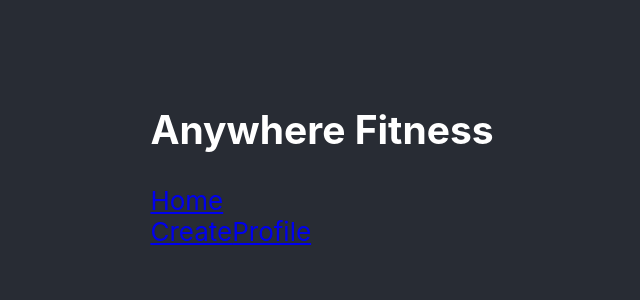
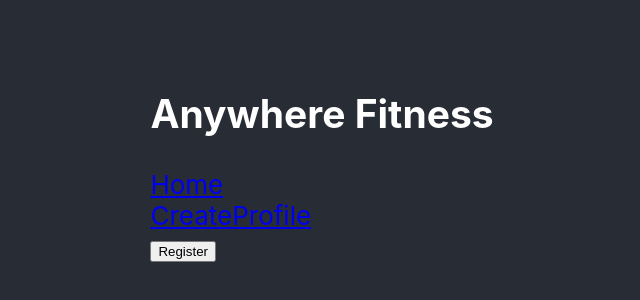
Before and after one commit to tt-webpt199-anywhere-fitness/front-end, a React (Create React App) app in the folder anywhere-fitness-fe/: page / in a window 1280 px wide. Shown: the part 240-540 px from the top of the page, without its empty margins (318-958 px from the left). Built offline with nearby package versions, Linux system fonts and the light colour scheme; the HTML template or start-up script is replaced by a standard one.

Commit message:
Created Login/Register buttons

```diff
--- a/anywhere-fitness-fe/src/App.js
+++ b/anywhere-fitness-fe/src/App.js
@@ -1,11 +1,19 @@
 import './App.css';
-import { Route, Switch, Link, useHistory } from "react-router-dom";
+import { Route, Switch, Link, useHistory, useLocation } from "react-router-dom";
 import HomePage from './components/HomePage';
 import CourseList from './components/CourseList';
 import Course from "./components/Course";
 import ProtectedRoute from './components/ProtectedRoute';
+import Login from './components/Login';
+import Register from './components/Register';
+
+
 
 function App() {
+
+  const loginPage = useLocation("/login")
+
+
   return (
     <div>
       <header className="App-header">
@@ -17,13 +25,17 @@ function App() {
             <Link to="/create">Create</Link>
             {/* Create should only display for authenticated instructors */}
             <Link to="/profile">Profile</Link>
-
+            <div>
+              {loginPage ? <Link to= "/register"><button> Register </button></Link> : <Link to= "/login"><button> Login </button></Link>}
+            </div>
           </div>
         </nav>
       </header>
       <Switch>
         <Route exact path = "/"/><HomePage /><Route/>
         <ProtectedRoute exact path='/classes' component={CourseList} />
+        <Route path= "/login" component={Login}/>
+        <Route path= "/register" component={Register}/>
       </Switch>
     </div>
   );
```
Also changed, not shown: 1 other file (tests, documents, lock files or other folders).
